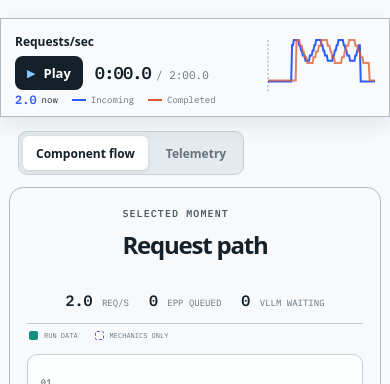
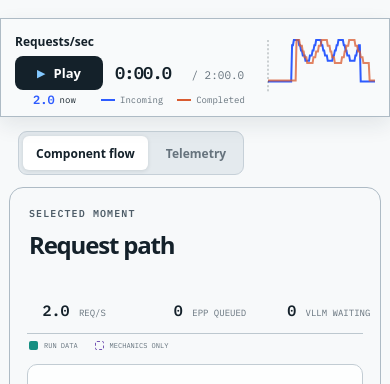
Before and after one commit to alexagriffith/flow-control-visualizer, a React (Vite) app: page / in a window 390 px wide. Shown: the part 317-701 px from the top of the page. Built offline with nearby package versions, Linux system fonts and the light colour scheme; no server answers.

Commit message:
fix: prevent live metrics from shifting layout

```diff
--- a/src/styles.css
+++ b/src/styles.css
@@ -2367,3 +2367,86 @@ main {
     display: none;
   }
 }
+
+/* Live numbers reserve their largest practical footprint so telemetry updates
+   never reflow the playback controls or the request-path header. */
+.play-button {
+  min-width: 88px;
+  justify-content: center;
+}
+
+.time-readout strong {
+  display: inline-block;
+  min-width: 7ch;
+  font-variant-numeric: tabular-nums;
+}
+
+.timeline-legend .request-rate-now {
+  flex: 0 0 72px;
+}
+
+.request-rate-now strong {
+  display: inline-block;
+  min-width: 5.5ch;
+  text-align: right;
+  font-variant-numeric: tabular-nums;
+}
+
+.system-diagram-header {
+  display: grid;
+  grid-template-columns: minmax(0, 1fr) auto;
+  align-items: end;
+}
+
+.diagram-live-readout {
+  display: grid;
+  grid-template-columns: 96px 112px 120px;
+  gap: 12px;
+  justify-items: end;
+}
+
+.diagram-live-readout span {
+  width: 100%;
+  text-align: right;
+}
+
+.diagram-live-readout strong {
+  display: inline-block;
+  min-width: 4.5ch;
+  text-align: right;
+  font-variant-numeric: tabular-nums;
+}
+
+@media (max-width: 980px) {
+  .system-diagram-header {
+    grid-template-columns: 1fr;
+    align-items: start;
+  }
+
+  .diagram-live-readout {
+    margin-top: 10px;
+  }
+}
+
+@media (max-width: 700px) {
+  .diagram-live-readout {
+    width: 100%;
+    grid-template-columns: repeat(3, minmax(0, 1fr));
+    gap: 8px;
+  }
+
+  .diagram-live-readout span {
+    text-align: left;
+  }
+}
+
+/* Recording mode always uses the wide component diagram, regardless of the
+   host browser's viewport width. */
+.recording-mode .system-diagram-header {
+  grid-template-columns: minmax(0, 1fr) auto;
+  align-items: end;
+}
+
+.recording-mode .diagram-live-readout {
+  margin-top: 0;
+}
```
